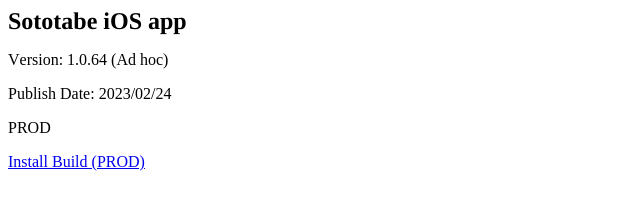
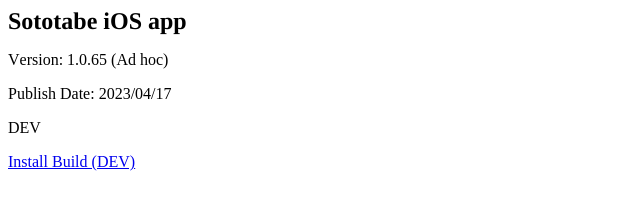
Before and after one commit to Bayaraa07/sototabeOta, a plain HTML site: page index.html in a window 1280 px wide. Shown: the full height of the page, 0-640 px from the left. Drawn offline with Linux system fonts and the light colour scheme.

Commit message:
Version 1.0.65 DEV

```diff
--- a/index.html
+++ b/index.html
@@ -16,10 +16,9 @@
 </head>
 <body>
 <h1 style="margin: 0.0px 0.0px 16.1px 0.0px; font: 24.0px Times; color: #000000; -webkit-text-stroke: #000000"><span class="s1"><b>Sototabe iOS app</b></span></h1>
-<p class="p"><span class="s1">Version:      1.0.64 (Ad hoc)</span></p>
-<p class="p"><span class="s1">Publish Date: 2023/02/24</span></p>
-<p class="p"><span class="s1">PROD</span></p>
-<p class="p"><span class="s2"><a href="itms-services://?action=download-manifest&amp;url=https://Bayaraa07.github.io/sototabeOta/manifest.plist">Install Build (PROD)</a>
-</body>
+<p class="p"><span class="s1">Version:      1.0.65 (Ad hoc)</span></p>
+<p class="p"><span class="s1">Publish Date: 2023/04/17</span></p>
+<p class="p"><span class="s1">DEV</span></p>
+<p class="p"><span class="s2"><a href="itms-services://?action=download-manifest&amp;url=https://Bayaraa07.github.io/sototabeOta/manifest.plist">Install Build (DEV)</a></span></p>
 </body>
 </html>
```
Also changed, not shown: 2 other files.
